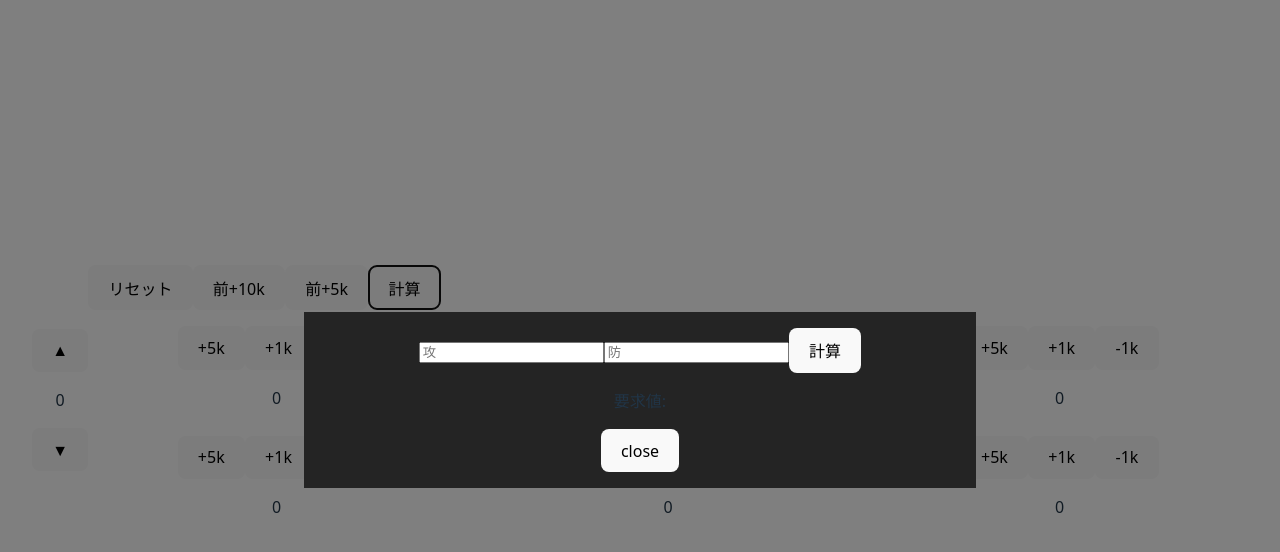
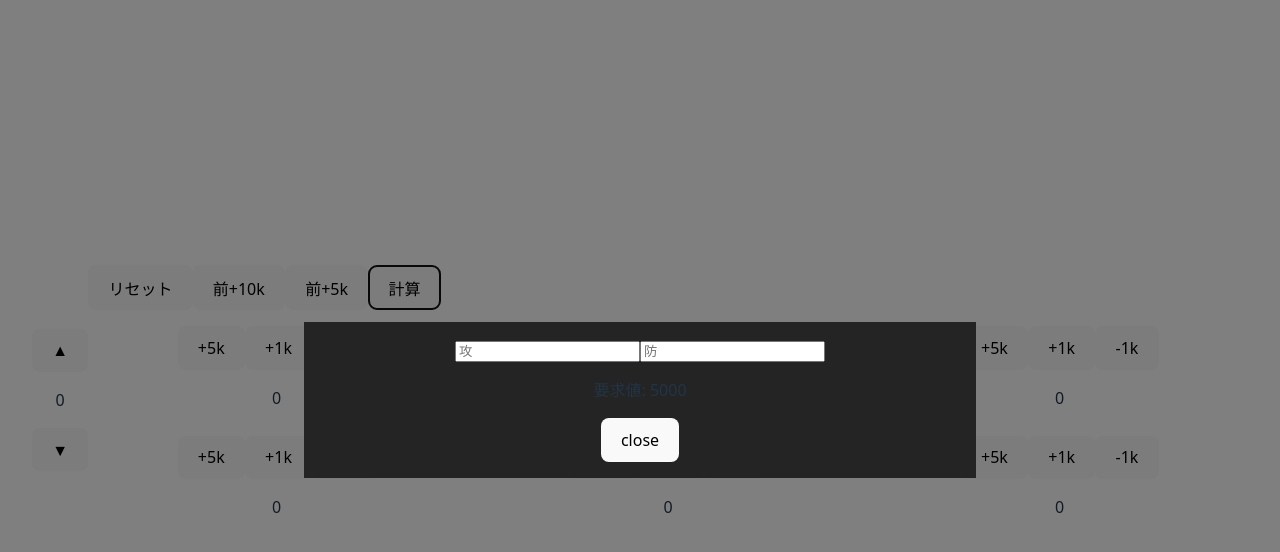
Before and after one commit to yutarohabu/Van-kei, a React (Vite) app: page / in a window 1280 px wide. Both pictures are taken after a click on the button "計算". Shown: the top 552 px of the page. Built offline with nearby package versions, Linux system fonts and the light colour scheme.

Commit message:
計算式修正

```diff
--- a/src/component/p_keisan/p_keisan.jsx
+++ b/src/component/p_keisan/p_keisan.jsx
@@ -2,32 +2,35 @@ import styles from "./p_keisan.module.css"
 import { useState } from "react"
 
 export const P_keisan = ({show, setShow}) => {
-    console.log('modal component')
 
     const [num1, setNum1] = useState("")
     const [num2, setNum2] = useState("")
-    const [result, setResult] = useState(null)
 
     const handleCloseModal = () => {
         setShow(false)
         setNum1('')
         setNum2('')
-        setResult('')
     }
 
     if(show){
-        console.log('modal show')
-
-        const handleCalculate = () => {
-          const diff = Number(num1) - Number(num2) + 5000
-          setResult(diff);
-        };
+        const diffKeisan =() => {
+            let diff = Number(num1) - Number(num2)
+            console.log(diff)
+            let hasu = diff%5000
+            console.log(hasu)
+            if(hasu>0){
+                diff = diff - hasu + 5000
+                console.log(diff)
+            }else{
+                diff = diff + 5000
+            }
+            return(diff)
+        }
 
         return(
         <>
             <div className={styles.overlay}>
                 <div className={styles.modal}>
-                    {/* <p>これがモーダルウィンドウです。</p> */}
                     <input
                         type="number"
                         placeholder="攻"
@@ -40,8 +43,7 @@ export const P_keisan = ({show, setShow}) => {
                         value={num2}
                         onChange={(e) => setNum2(e.target.value)}
                     ></input>
-                    <button onClick={handleCalculate}>計算</button>
-                    <p>要求値: {result}</p>
+                    <p>要求値: {diffKeisan()}</p>
                     <button onClick={() => handleCloseModal()}>close</button>
                 </div>
             </div>
```
